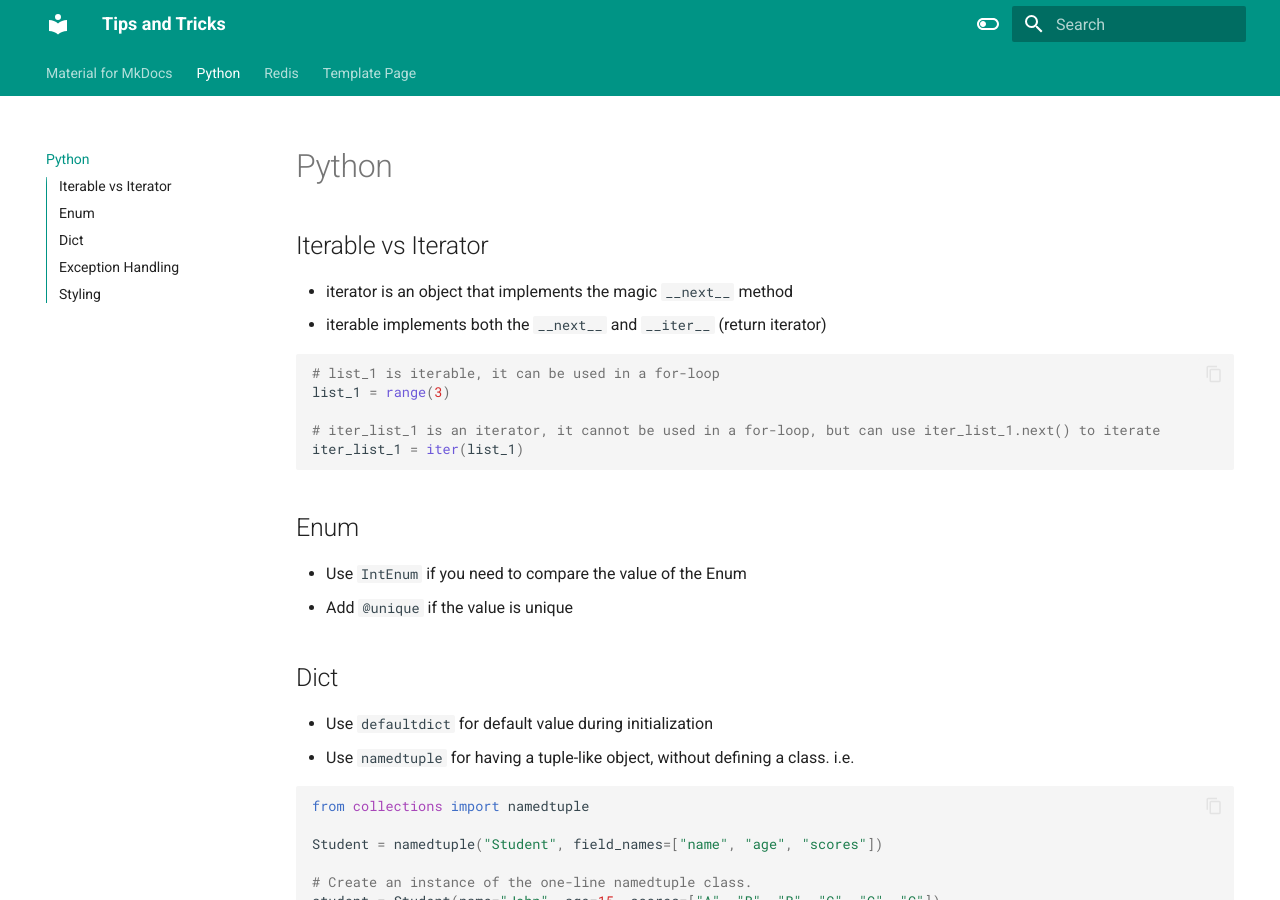
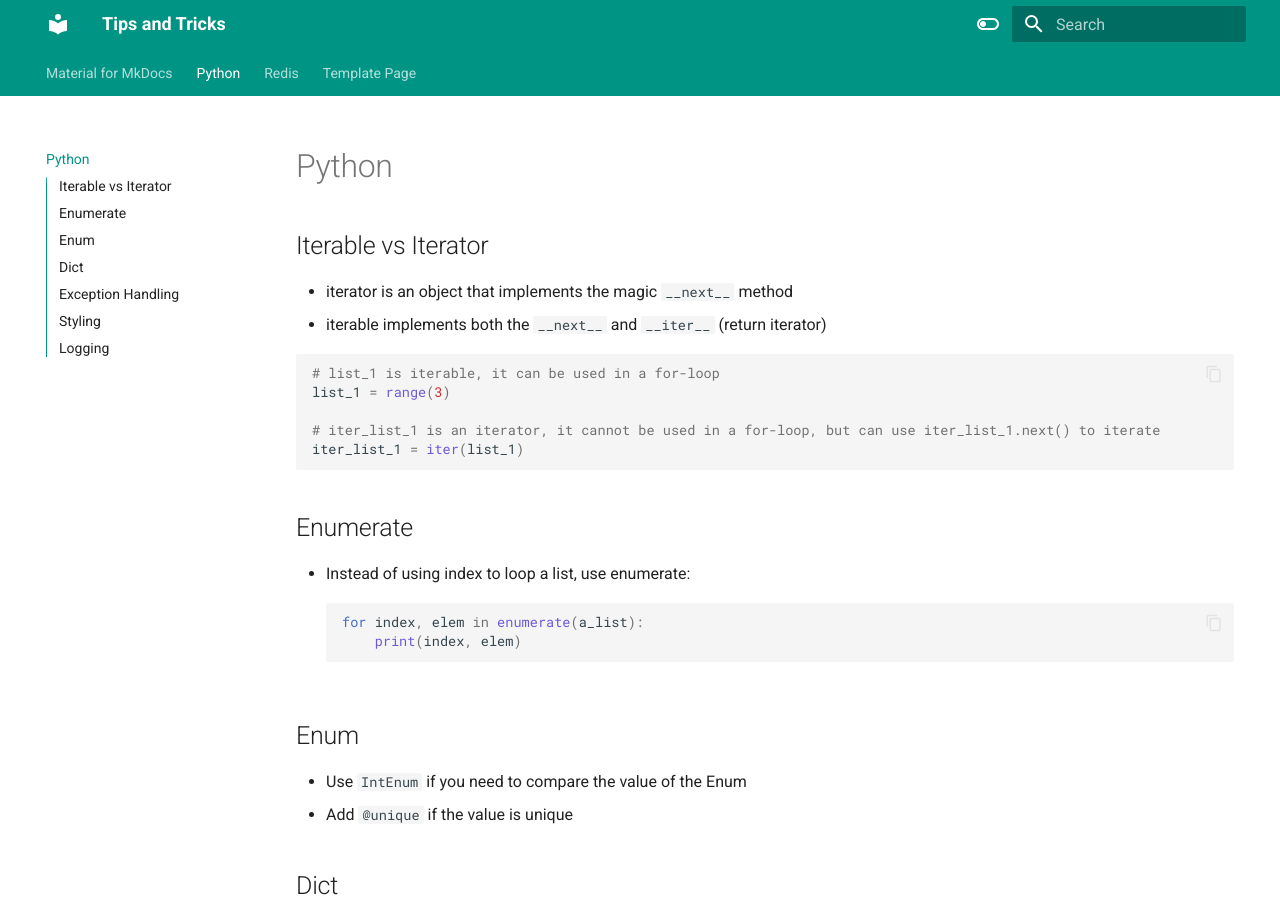
Before and after one commit to digi04123/tips-and-tricks, an MkDocs documentation site: the page built from docs/python.md, in a window 1280 px wide and 900 px high. Built offline with MkDocs 1.6.1 and Material for MkDocs 9.7.7, drawn with Linux system fonts in a browser that asks for light colours.

Commit message:
Add logger decision flow graph

`````diff
--- a/docs/python.md
+++ b/docs/python.md
@@ -12,6 +12,13 @@ list_1 = range(3)
 iter_list_1 = iter(list_1)
 
 
+````
+
+## Enumerate
+* Instead of using index to loop a list, use enumerate:
+````py
+for index, elem in enumerate(a_list):
+    print(index, elem)
 ````
 
 ## Enum
@@ -62,3 +69,6 @@ except ValueError as err:
 ## Styling
 * Use black, mypy, flake, isort to ensure correct linting and styling in place for code
 * Set up git hook (pre-commit, commit-msg and pre-push) to ensure code is checked on client side before pushing to remote repo
+
+## Logging
+![logger_flow](../img/logger_flow.webp "Logger Flow")
`````
Also changed, not shown: img/logger_flow.webp (added).
